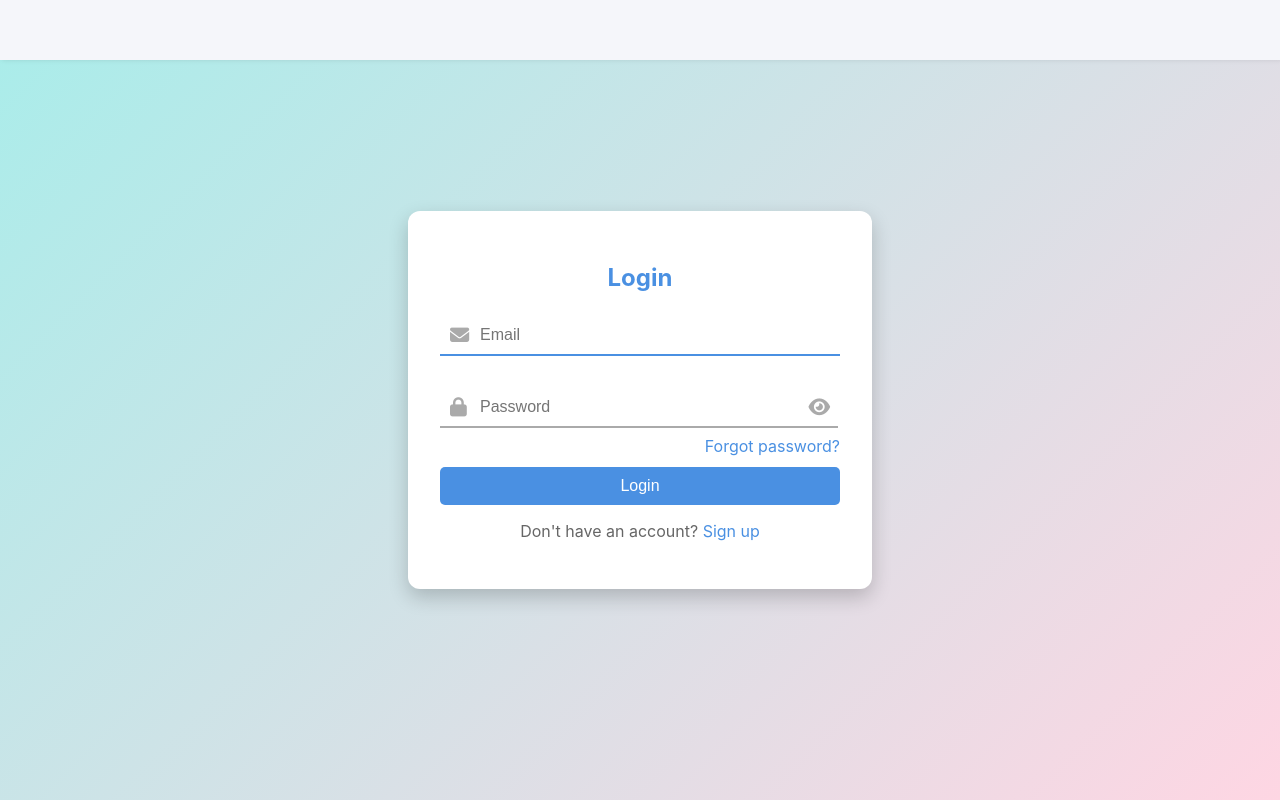
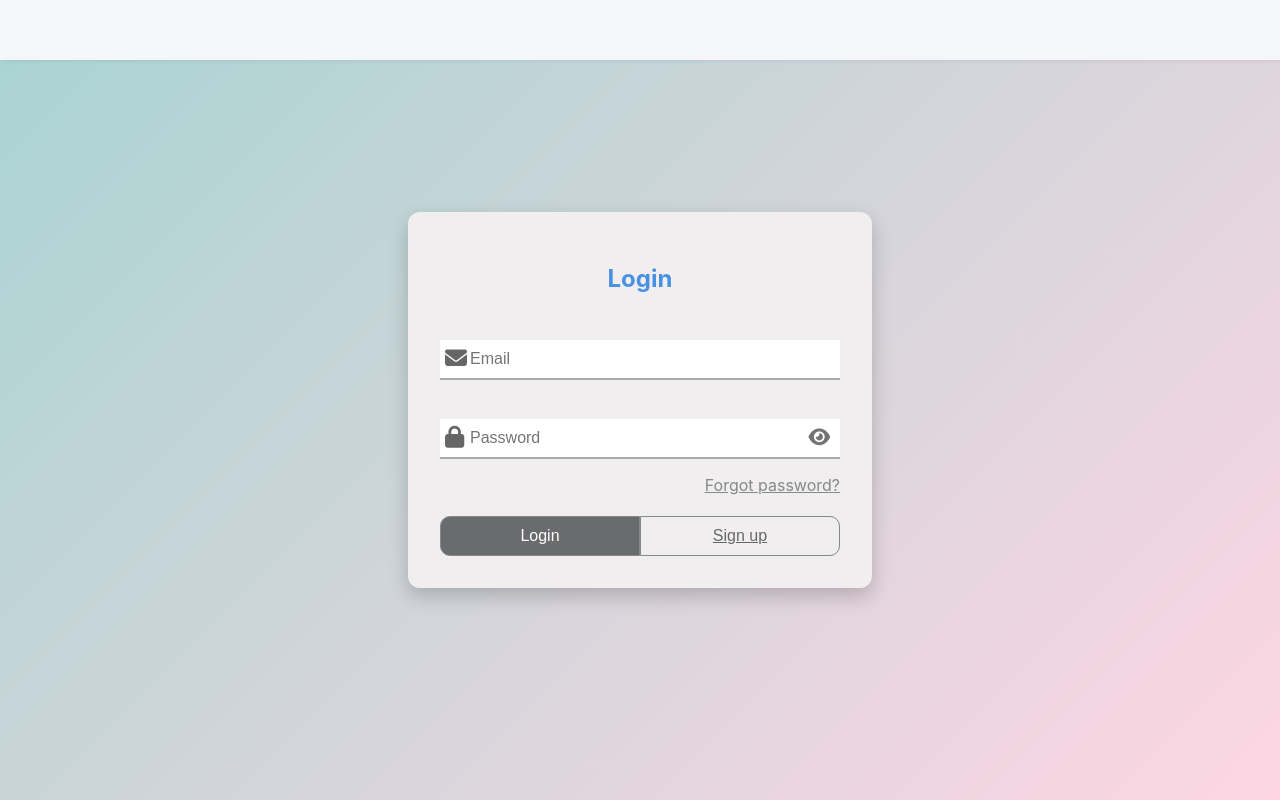
Before and after one commit to harish-chowdari/us-project-3, a React (Create React App) app in the folder frontend/: page / in a window 1280 px wide. Built offline with nearby package versions, Linux system fonts and the light colour scheme; no server answers.

Commit message:
registration ui

```diff
--- a/frontend/src/Components/Login/Login.jsx
+++ b/frontend/src/Components/Login/Login.jsx
@@ -5,7 +5,6 @@ import { ToastContainer, toast } from "react-toastify"; // Import ToastContainer
 import "react-toastify/dist/ReactToastify.css"; // Import CSS for toast notifications
 import styles from "./Login.module.css";
 import "@fortawesome/fontawesome-free/css/all.min.css"; // Import Font Awesome CSS
-
 
 const Login = () => {
   const [login, setLogin] = useState({ email: "", password: "" });
@@ -23,11 +22,19 @@ const Login = () => {
       const res = await axios.post("/login", { ...login });
 
       if (res.data.EnterAllDetails) {
-        toast.error( "Please enter all details."); // Show error toast with a specific icon
+        toast.error("Please enter all details."); // Show error toast with a specific icon
       } else if (res.data.NotExist) {
-        toast.error(<><i className="fas fa-user-times"></i> {res.data.NotExist}</>); // Show error toast with a specific icon
+        toast.error(
+          <>
+            <i className="fas fa-user-times"></i> {res.data.NotExist}
+          </>
+        ); // Show error toast with a specific icon
       } else if (res.data.Incorrect) {
-        toast.error(<><i className="fas fa-lock"></i> {res.data.Incorrect}</>); // Show error toast with a specific icon
+        toast.error(
+          <>
+            <i className="fas fa-lock"></i> {res.data.Incorrect}
+          </>
+        ); // Show error toast with a specific icon
       } else {
         const userId = res.data._id;
         localStorage.setItem("userId", userId);
@@ -41,7 +48,6 @@ const Login = () => {
       toast.error("An error occurred. Please try again."); // Show error toast with a specific icon
     }
   };
-
 
   // Function to toggle password visibility
   const togglePasswordVisibility = () => {
@@ -70,8 +76,10 @@ const Login = () => {
 
         <div className={styles.inputContainer2}>
           <i className={`fas fa-lock ${styles.icon}`}></i> {/* Lock Icon */}
-          <input autoComplete="off"
-            type={showPassword ? "text"  : "password"} // Toggle between text and password types
+          <div>
+            <input
+              autoComplete="off"
+              type={showPassword ? "text" : "password"} // Toggle between text and password types
               name="password"
               placeholder="Password"
               onChange={handleChange}
@@ -81,9 +89,12 @@ const Login = () => {
             <span className={styles.underline}></span>
             {/* Eye Icon for showing/hiding password */}
             <i
-            className={`fas ${showPassword ? "fa-eye-slash" : "fa-eye"} ${styles.eyeIcon}`}
+              className={`fas ${showPassword ? "fa-eye-slash" : "fa-eye"} ${
+                styles.eyeIcon
+              }`}
               onClick={togglePasswordVisibility}
             ></i>
+          </div>
         </div>
 
         <p className={styles.resetPassword}>
@@ -92,16 +103,18 @@ const Login = () => {
           </Link>
         </p>
 
-        <button type="submit" className={styles.button}>
+        <div className={styles.buttonContainer}>
+          <button type="submit" className={styles.loginButton}>
             Login
           </button>
 
-        <p className={styles.text}>
-          Don't have an account?{" "}
-          <Link to="/signup" className={styles.link}>
+          <button className={styles.signupButton}>
+            <Link to="/signup" className={styles.slink} >
               Sign up
             </Link>
-        </p>
+          </button>
+        </div>
+
       </form>
 
       <ToastContainer
--- a/frontend/src/Components/Login/Login.module.css
+++ b/frontend/src/Components/Login/Login.module.css
@@ -3,15 +3,17 @@
   justify-content: center;
   align-items: center;
   height: 100vh;
-  background: linear-gradient(135deg, #a8edea 0%, #fed6e3 100%);
+  background: linear-gradient(135deg, #a7d4d2 0%, #fed6e3 100%);
 }
 
 .formContainer {
   width: 400px;
-  background-color: white;
+  background-color: rgb(240, 238, 238);
   padding: 2rem;
   border-radius: 12px;
   box-shadow: 0 8px 20px rgba(0, 0, 0, 0.2);
+  display: flex;
+  flex-direction: column;
 }
 
 .title {
@@ -21,120 +23,107 @@
 }
 
 .inputContainer1 {
-  position: relative;
-  margin-bottom: 2rem;
+  margin-bottom: 1rem;
 }
 
 .inputContainer2 {
+  margin-bottom: 1rem;
   position: relative;
 }
 
 .eyeIcon {
   position: absolute;
   right: 10px;
-  top: 50%;
+  top: 67%;
   transform: translateY(-50%);
   cursor: pointer;
-  color: #aaa;
+  color: #757373;
   font-size: 1.2rem;
+
 }
 
 .eyeIcon:hover {
-  color: #4a90e2;
+  color: #404447;
+
 }
 
 
 .icon {
-  position: absolute;
-  left: 10px;  /* Position the icon on the left */
-  top: 50%;
-  transform: translateY(-50%);
-  color: #aaa;
-  font-size: 1.2rem;
+  position: relative;
+  top: 30px;
+  font-size: 22px;
+  height: 0px;
+  left: 5px;
+  color: #666;
+
 }
 
 .input {
-  width: 87%;
-  padding: 10px 10px 10px 40px; /* Adjust padding for icon */
+  width: 90%;
   border: none;
   border-bottom: 2px solid #aaa;
   outline: none;
   font-size: 16px;
-  color: #333;
-  transition: border-color 0.2s;
+  padding: 10px;
+  padding-left: 30px;
 
 }
 
-.underline {
-  position: absolute;
-  bottom: 0;
-  left: 0;
-  width: 100%;
-  height: 2px; /* Height of the underline */
-  background: transparent; /* Initial background */
-  transform: scaleX(0); /* Start with no underline visible */
-  transform-origin: center; /* Start scaling from the center */
-  transition: transform 0.6s ease, background-color 0.4s ease; /* Smooth transition for the underline */
-}
 
-.input:focus + .underline {
-  background: #4a90e2; /* Change background color of underline on focus */
-  transform: scaleX(1); /* Expand the underline from the center */
-}
-
-.floatingLabel {
-  top: -15px;
-  left: 40px;
-  font-size: 12px;
-  color: #4a90e2;
-}
-
-.label {
-  position: absolute;
-  top: 10px;
-  left: 40px; /* Adjust label position to make space for icon */
-  color: #aaa;
-  transition: 0.2s ease all;
-}
 
 
 
 .resetPassword {
   text-align: right;
-  margin-bottom: 0.7rem;
+  margin-bottom: 0.3rem;
   color: #666;
-  margin-top: 0.5rem;
+  margin-top: 0rem;
+
 }
 
-.button {
+.link{
+  color: #87888a;
+
+}
+
+.buttonContainer {
+  display: flex;
+  justify-content: center;
+  align-items: center;
+  margin-top: 1rem;
+}
+
+.loginButton {
   width: 100%;
   padding: 10px;
-  border: none;
-  border-radius: 5px;
-  background-color: #4a90e2;
+  border: 1px solid #87888a;
+  background-color: #6a6b6d;
   color: white;
   font-size: 16px;
   cursor: pointer;
   transition: background 0.3s;
+  border-top-left-radius: 10px;
+  border-bottom-left-radius: 10px;
+
 }
 
-.button:hover {
-  background-color: #357ab8;
+.signupButton {
+  width: 100%;
+  padding: 10px;
+  border: 1px solid #87888a;
+  background-color: transparent;
+  color: white;
+  font-size: 16px;
+  cursor: pointer;
+  transition: background 0.3s;
+  border-top-right-radius: 10px;
+  border-bottom-right-radius: 10px;
 }
 
-.text {
-  text-align: center;
-  color: #666;
+.slink {
+  color: #686767;
 }
 
-.link {
-  color: #4a90e2;
-  text-decoration: none;
-}
-
-.link:hover {
-  text-decoration: underline;
-}
 
 .error {
   color: red;
--- a/frontend/src/Components/Signup/Signup.jsx
+++ b/frontend/src/Components/Signup/Signup.jsx
@@ -51,7 +51,7 @@ const Signup = () => {
   return (
     <div className={styles.container}>
       <form onSubmit={handleSubmit} className={styles.formContainer}>
-        <h2>Signup</h2>
+        <h2 className={styles.title}>Signup</h2>
 
         <div className={styles.inputContainer}>
           <i className={`fas fa-user ${styles.icon}`}></i>
@@ -77,7 +77,7 @@ const Signup = () => {
           />
         </div>
 
-        <div className={styles.inputContainer}>
+        <div className={styles.inputContainer2}>
           <i className={`fas fa-lock ${styles.icon}`}></i>
           <input
             autoComplete="off"
@@ -96,15 +96,17 @@ const Signup = () => {
           ></i>
         </div>
 
-        <button type="submit" className={styles.button}>
-          Submit
-        </button>
-        <p className={styles.text}>
-          Already have an account?{" "}
-          <Link to="/" className={styles.link}>
-            Login
-          </Link>
-        </p>
+        <div className={styles.buttonContainer}>
+          <button type="submit" className={styles.submitButton}>
+            Submit
+          </button>
+
+          <button className={styles.loginButton}>
+            <Link to="/" className={styles.llink}>
+              Login
+            </Link>
+          </button>
+        </div>
       </form>
 
       {/* Toast Container for notifications */}
--- a/frontend/src/Components/Signup/Signup.module.css
+++ b/frontend/src/Components/Signup/Signup.module.css
@@ -1,125 +1,140 @@
-/* Signup.module.css */
-
 .container {
   display: flex;
   justify-content: center;
   align-items: center;
   height: 100vh;
-  background: linear-gradient(135deg, #f5f7fa 0%, #c3cfe2 100%);
+  background: linear-gradient(135deg, #a7d4d2 0%, #fed6e3 100%);
 }
 
 .formContainer {
-  width: 400px; /* Increased width for better layout */
-  background-color: white; /* White background for the form */
+  width: 400px;
+  background-color: rgb(240, 238, 238);
   padding: 2rem;
-  border-radius: 12px; /* Rounded corners */
-  box-shadow: 0 8px 20px rgba(0, 0, 0, 0.2); /* Deeper shadow for elevation */
+  border-radius: 12px;
+  box-shadow: 0 8px 20px rgba(0, 0, 0, 0.2);
+  display: flex;
+  flex-direction: column;
 }
 
-h2 {
-  text-align: center; /* Centered title */
-  margin-bottom: 1.5rem; /* Space below title */
-  color: #4a90e2; /* Title color */
+.title {
+  text-align: center;
+  margin-bottom: 1.5rem;
+  color: #626364;
+  text-align: center;
+
 }
 
-
-
-.inputContainer {
-  position: relative;
-  margin-bottom: 2rem; /* Space between input fields */
+.inputContainer1 {
+  margin-bottom: 1rem;
 }
 
-.icon {
-  position: absolute;
-  left: 10px;  /* Position the icon on the left */
-  top: 50%;
-  transform: translateY(-50%);
-  color: #aaa;
-  font-size: 1.2rem;
+.inputContainer2 {
+  margin-bottom: 1rem;
+  position: relative;
 }
 
 .eyeIcon {
   position: absolute;
   right: 10px;
-  top: 50%;
+  top: 67%;
   transform: translateY(-50%);
   cursor: pointer;
-  color: #aaa;
+  color: #757373;
   font-size: 1.2rem;
 }
 
 .eyeIcon:hover {
-  color: #4a90e2;
+  color: #404447;
+
 }
 
 
-.input {
-  width: 87%;
-  margin-right: 20px;
-  padding: 10px 10px;
+.icon {
+  position: relative;
+  top: 30px;
+  font-size: 22px;
+  height: 0px;
+  left: 5px;
+  color: #666;
 
-  padding-left: 40px;/* Padding for the input field */
-  border: none; /* Remove border */
-  border-bottom: 2px solid #aaa; /* Thicker underline for effect */
-  outline: none; /* Remove default outline */
-  font-size: 16px; /* Larger font size */
-  color: #333; /* Input text color */
-  transition: border-color 0.2s; /* Smooth transition for border color */
 }
 
-.input:focus {
-  border-bottom: 2px solid #4a90e2; /* Change underline color on focus */
+.input {
+  width: 90%;
+  border: none;
+  border-bottom: 2px solid #aaa;
+  outline: none;
+  font-size: 16px;
+  padding: 10px;
+  padding-left: 30px;
+
 }
 
-.underline {
-  position: absolute;
-  bottom: 0;
-  left: 0;
-  width: 100%;
-  height: 2px; /* Height of the underline */
-  background: transparent; /* Initial background */
-  transform: scaleX(0); /* Start with no underline visible */
-  transform-origin: center; /* Start scaling from the center */
-  transition: transform 0.6s ease, background-color 0.4s ease; /* Smooth transition for the underline */
+
+
+
+
+.resetPassword {
+  text-align: right;
+  margin-bottom: 0.3rem;
+  color: #666;
+  margin-top: 0rem;
+
 }
 
-.input:focus + .underline {
-  background: #4a90e2; /* Change background color of underline on focus */
-  transform: scaleX(1); /* Expand the underline from the center */
+.link{
+  color: #87888a;
+
 }
 
-.button {
-  width: 100%; /* Full width button */
-  padding: 10px; /* Padding for button */
-  border: none; /* Remove default border */
-  border-radius: 5px; /* Rounded corners */
-  background-color: #4a90e2; /* Button color */
-  color: white; /* Button text color */
-  font-size: 16px; /* Font size for button */
-  cursor: pointer; /* Pointer cursor on hover */
-  transition: background 0.3s; /* Smooth transition for background color */
+.buttonContainer {
+  display: flex;
+  justify-content: center;
+  align-items: center;
+  margin-top: 1rem;
 }
 
-.button:hover {
-  background-color: #357ab8; /* Darker shade on hover */
+.loginButton {
+  width: 100%;
+  padding: 10px;
+  border: 1px solid #87888a;
+  color: #686767;
+  font-size: 16px;
+  cursor: pointer;
+  transition: background 0.3s;
+
+  border-top-right-radius: 10px;
+  border-bottom-right-radius: 10px;
 }
 
-.text {
-  text-align: center; /* Centered text */
-  color: #666; /* Lighter text color */
+.submitButton {
+  width: 100%;
+  padding: 10px;
+  border: 1px solid #87888a;
+  background-color: #6a6b6d;
+  color: white;
+  font-size: 16px;
+  cursor: pointer;
+  transition: background 0.3s;
+  border-right: none;
+
+
+  border-top-left-radius: 10px;
+  border-bottom-left-radius: 10px;
 }
 
-.link {
-  color: #4a90e2; /* Link color */
-  text-decoration: none; /* Remove underline */
+.llink{
+  color: #87888a;
 }
 
-.link:hover {
-  text-decoration: underline; /* Underline on hover */
+.slink {
+  text-decoration: none;
+  color: black;
 }
 
+
 .error {
-  color: red; /* Error message color */
-  text-align: center; /* Center error message */
-  margin-bottom: 1rem; /* Space below error */
+  color: red;
+  text-align: center;
+  margin-bottom: 1rem;
 }
```
Also changed, not shown: frontend/src/Components/PasswordReset/PasswordReset.module.css (+80 -58 lines), frontend/src/Pages/ViewListings/ViewListings.jsx (+16 -17 lines). Lines whose indentation alone changed are shown as unchanged.
